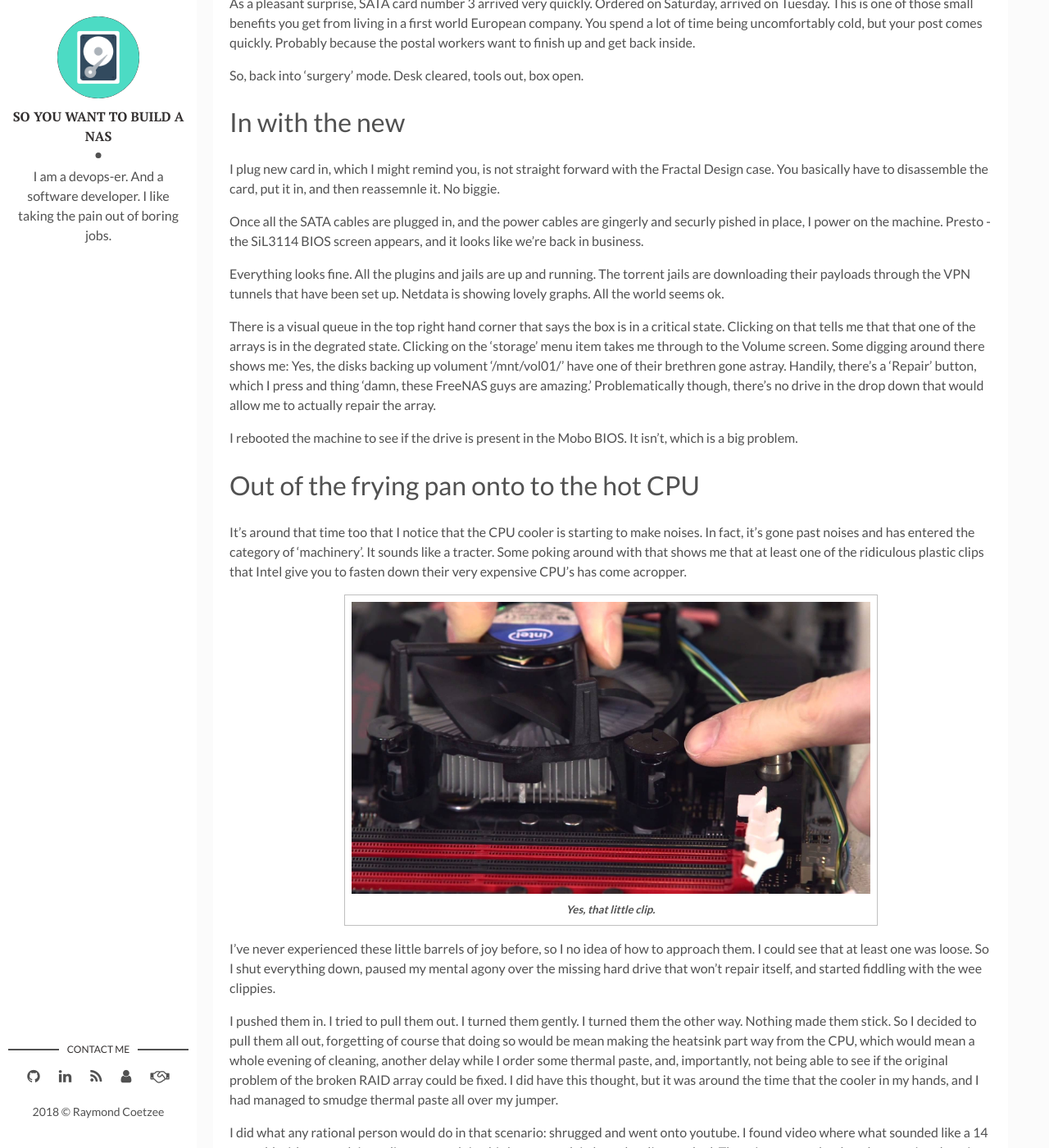
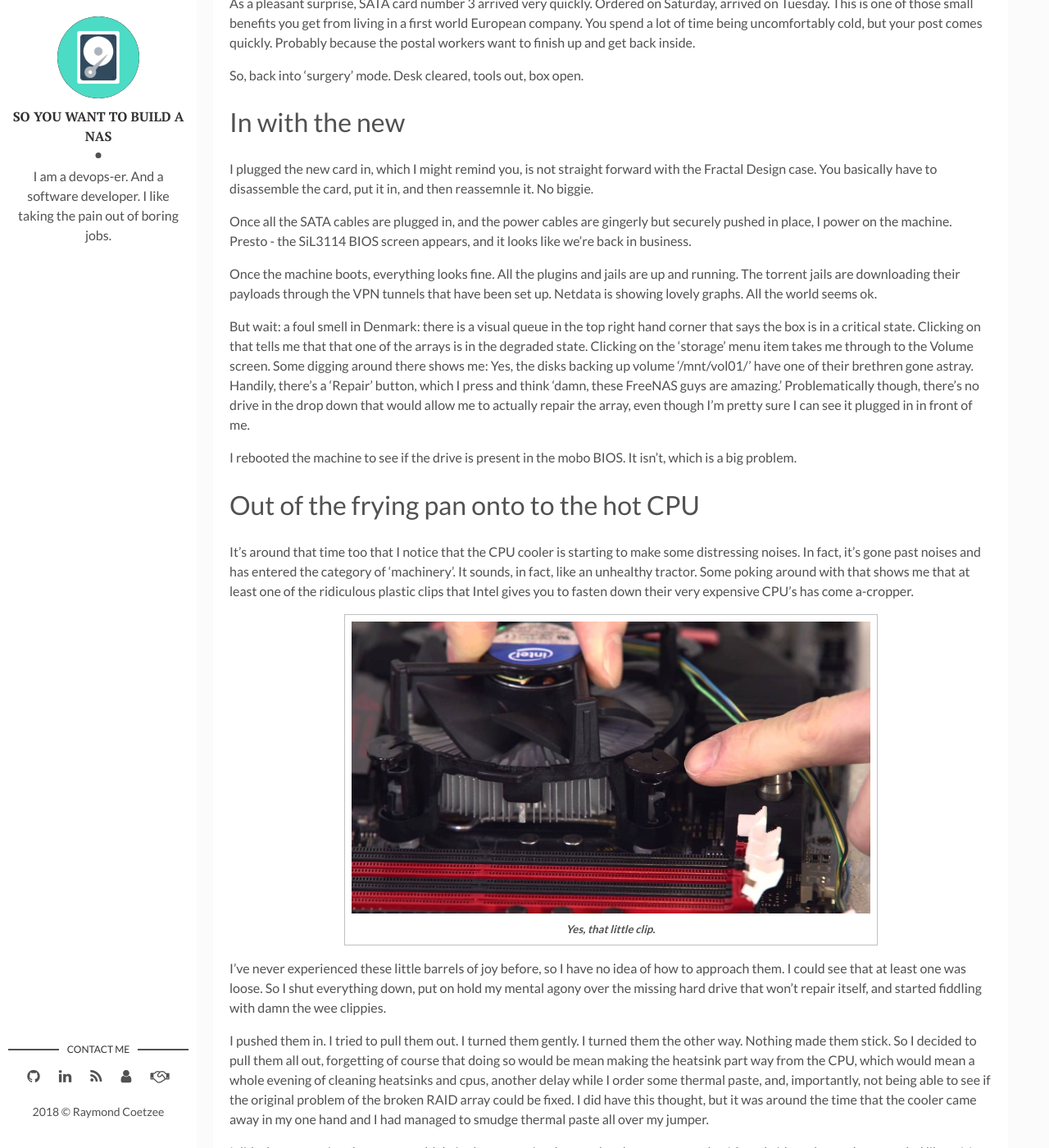
Before and after one commit to coetzeer/coetzeer, a Jekyll site: the page built from _posts/2018-03-21-the-ol-switcharoo.markdown, in a window 1280 px wide and 1400 px high, scrolled down 644 px. Shown: the whole window at 82% size. Built offline with Jekyll 4.4.1, drawn with Linux system fonts in a browser that asks for light colours; some of the changed text lies outside the part shown.

```diff
--- a/_posts/2018-03-21-the-ol-switcharoo.markdown
+++ b/_posts/2018-03-21-the-ol-switcharoo.markdown
@@ -14,29 +14,29 @@ So, back into 'surgery' mode. Desk cleared, tools out, box open.
 
 # In with the new
 
-I plug new card in, which I might remind you, is not straight forward with the Fractal Design case. You basically have to disassemble the card, put it in, and then reassemnle it. No biggie.
+I plugged the new card in, which I might remind you, is not straight forward with the Fractal Design case. You basically have to disassemble the card, put it in, and then reassemnle it. No biggie.
 
-Once all the SATA cables are plugged in, and the power cables are gingerly and securly pished in place, I power on the machine. Presto - the SiL3114 BIOS screen appears, and it looks like we're back in business.
+Once all the SATA cables are plugged in, and the power cables are gingerly but securely pushed in place, I power on the machine. Presto - the SiL3114 BIOS screen appears, and it looks like we're back in business.
 
-Everything looks fine. All the plugins and jails are up and running. The torrent jails are downloading their payloads through the VPN tunnels that have been set up. Netdata is showing lovely graphs. All the world seems ok.
+Once the machine boots, everything looks fine. All the plugins and jails are up and running. The torrent jails are downloading their payloads through the VPN tunnels that have been set up. Netdata is showing lovely graphs. All the world seems ok.
 
-There is a visual queue in the top right hand corner that says the box is in a critical state. Clicking on that tells me that that one of the arrays is in the degrated state. Clicking on the 'storage' menu item takes me through to the Volume screen. Some digging around there shows me: Yes, the disks backing up volument '/mnt/vol01/' have one of their brethren gone astray. Handily, there's a 'Repair' button, which I press and thing 'damn, these FreeNAS guys are amazing.' Problematically though, there's no drive in the drop down that would allow me to actually repair the array.
+But wait: a foul smell in Denmark: there is a visual queue in the top right hand corner that says the box is in a critical state. Clicking on that tells me that that one of the arrays is in the degraded state. Clicking on the 'storage' menu item takes me through to the Volume screen. Some digging around there shows me: Yes, the disks backing up volume '/mnt/vol01/' have one of their brethren gone astray. Handily, there's a 'Repair' button, which I press and think 'damn, these FreeNAS guys are amazing.' Problematically though, there's no drive in the drop down that would allow me to actually repair the array, even though I'm pretty sure I can see it plugged in in front of me.
 
-I rebooted the machine to see if the drive is present in the Mobo BIOS. It isn't, which is a big problem.
+I rebooted the machine to see if the drive is present in the mobo BIOS. It isn't, which is a big problem.
 
 # Out of the frying pan onto to the hot CPU
 
-It's around that time too that I notice that the CPU cooler is starting to make noises. In fact, it's gone past noises and has entered the category of 'machinery'. It sounds like a tracter. Some poking around with that shows me that at least one of the ridiculous plastic clips that Intel give you to fasten down their very expensive CPU's has come acropper.
+It's around that time too that I notice that the CPU cooler is starting to make some distressing noises. In fact, it's gone past noises and has entered the category of 'machinery'. It sounds, in fact, like an unhealthy tractor. Some poking around with that shows me that at least one of the ridiculous plastic clips that Intel gives you to fasten down their very expensive CPU's has come a-cropper.
 
 {% include figure image_path="/assets/img/intel_clip.jpg" alt="Little piece of plastic jump." class="image-large image-centre" caption="Yes, that little clip." %}
 
-I've never experienced these little barrels of joy before, so I no idea of how to approach them. I could see that at least one was loose. So I shut everything down, paused my mental agony over the missing hard drive that won't repair itself, and started fiddling with the wee clippies.
+I've never experienced these little barrels of joy before, so I have no idea of how to approach them. I could see that at least one was loose. So I shut everything down, put on hold my mental agony over the missing hard drive that won't repair itself, and started fiddling with damn the wee clippies.
 
-I pushed them in. I tried to pull them out. I turned them gently. I turned them the other way. Nothing made them stick. So I decided to pull them all out, forgetting of course that doing so would be mean making the heatsink part way from the CPU, which would mean a whole evening of cleaning, another delay while I order some thermal paste, and, importantly, not being able to see if the original problem of the broken RAID array could be fixed. I did have this thought, but it was around the time that the cooler in my hands, and I had managed to smudge thermal paste all over my jumper.
+I pushed them in. I tried to pull them out. I turned them gently. I turned them the other way. Nothing made them stick. So I decided to pull them all out, forgetting of course that doing so would be mean making the heatsink part way from the CPU, which would mean a whole evening of cleaning heatsinks and cpus, another delay while I order some thermal paste, and, importantly, not being able to see if the original problem of the broken RAID array could be fixed. I did have this thought, but it was around the time that the cooler came away in my one hand and I had managed to smudge thermal paste all over my jumper.
 
-I did what any rational person would do in that scenario: shrugged and went onto youtube. I found video where what sounded like a 14 year old with a speech impediment was doing his best to explain how the clips worked. There is apparently a knack to getting them in place, and twisting them just so. On closer inspection of the disaster area that was my desk at this point, I found that three of the clips had bits missing on side of their 2 sides, and one of them was completely broken and was going to be no use.
+I did what any rational person would do in that scenario: shrugged and go onto youtube. I found video where what sounded like a 14 year old with a speech impediment was doing his best to explain how the clips worked. There is apparently a knack to getting them in place, and twisting them just so. On closer inspection of the disaster area that was my desk at this point, I found that three of the clips had bits missing one of their two sides, and one of them was completely broken and was going to be no use.
 
-{% include figure image_path="/assets/img/intel_clip2.jpg" alt="Little piece of plastic jump." class="image-small image-centre" caption="This little side things were broken." %}
+{% include figure image_path="/assets/img/intel_clip2.jpg" alt="Little piece of plastic junk." class="image-small image-centre" caption="This little side things were broken." %}
 
 TODO: add actual picture.
 
--- a/_posts/2018-03-23-long-live-the-new-card.markdown
+++ b/_posts/2018-03-23-long-live-the-new-card.markdown
@@ -8,11 +8,11 @@ tags: [nas,satacard] # add tag
 toc: true
 ---
 
-In a surprise turn of events today, the Sodial SATA card that I order nearly 2 months ago decided to arrive to day.
+In a surprise turn of events today, the Sodial SATA card that I ordered nearly 2 months ago decided to arrive to day.
 
 {% include figure image_path="/assets/img/amazon_sodial_big.jpg" alt="Prodigal SATA card." class="image-small image-centre" caption="The Prodigal SATA card returns." %}
 
-I'm having mixed feelings. On the one hand, it presents a alternative to the SiL3114 chipset cards that I've been using up until now: 1 that died without warning after 1 week and the other that rewrites that won't work unless it rewrites the MBR on my drives making them useles. It's a VIA chipset, so that could be welcome change.
+I'm having mixed feelings. On the one hand, it presents a alternative to the SiL3114 chipset cards that I've been using up until now: one that died without warning after 1 week and the other that won't work unless it rewrites the MBR on my drives making them useless. It's a VIA chipset, so that could be welcome change.
 
 On the other hand, the card cost £5. It's a cheapie. It also only supports 2 SATA ports (it says 4, but one is IDE and I suspect the you can only use 2 of the other 3 at one time).
 
```
Also changed, not shown: _posts/2018-03-25-it-takes-a-village.markdown (+5 -7 lines), _posts/2018-03-30-freenas-plex-non-productive.markdown (+6 -6 lines), _posts/2018-04-01-sata_cards.markdown (+5 -4 lines), assets/img/SIL3124.jpg (added), assets/img/SIL3512.jpg (added), assets/img/cooler.jpg (added).
